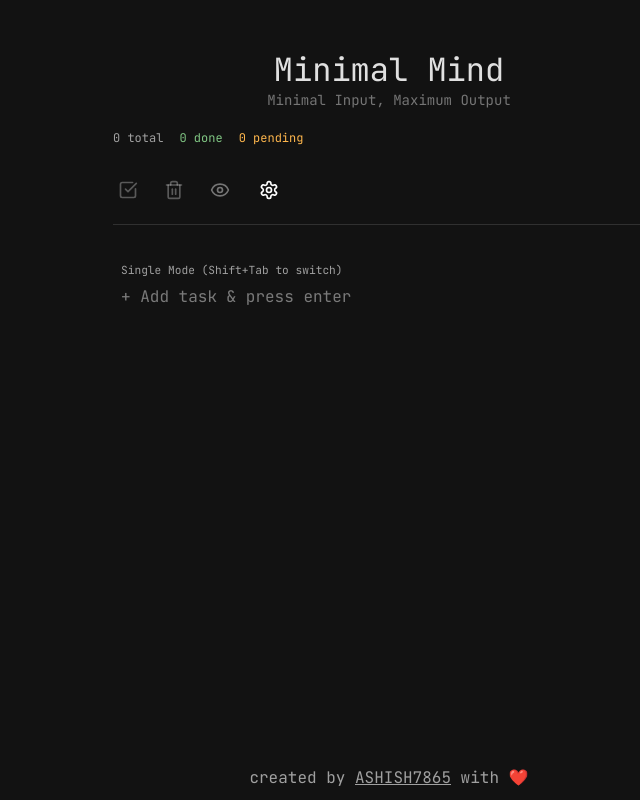
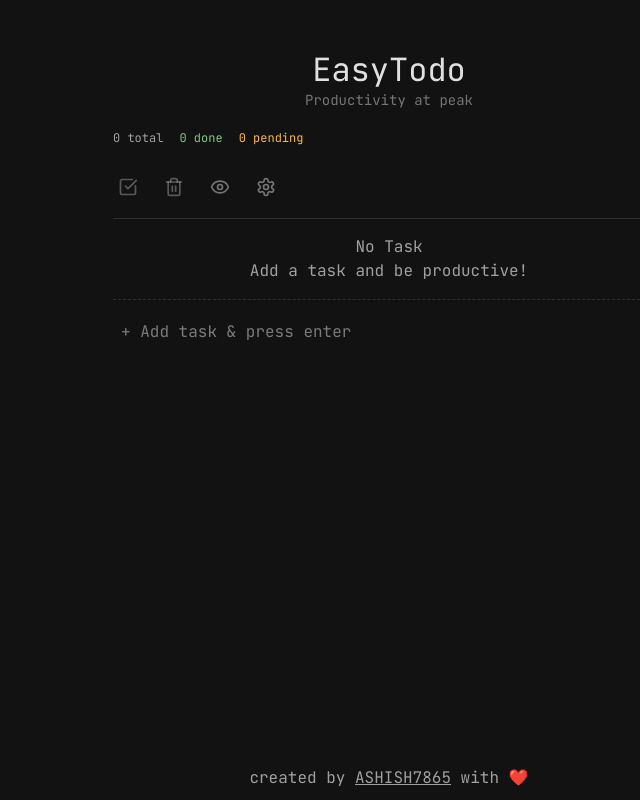
Before and after one commit to ASHISH7865/minimal-mind, a React (Vite) app: page / in a window 1280 px wide. Shown: the whole page, without its empty margins (251-891 px from the left). Built offline with nearby package versions, Linux system fonts and the light colour scheme.

Commit message:
added priority and tags feature

```diff
--- a/src/components/screen/MainScreen/ActionButtons.tsx
+++ b/src/components/screen/MainScreen/ActionButtons.tsx
@@ -14,7 +14,7 @@ interface ActionButtonsProps {
 
 }
 
-const ActionButtons: React.FC<ActionButtonsProps> = ({ clearCompleted, clearAll, hasCompletedTodos, hasTodos, toggleZenMode, isZenMode , handleSettingsOpen}) => (
+const ActionButtons: React.FC<ActionButtonsProps> = ({ clearCompleted, clearAll, hasCompletedTodos, hasTodos, toggleZenMode, isZenMode, handleSettingsOpen }) => (
     <Box
         component={motion.div}
         initial={{ opacity: 0, x: -20 }}
@@ -65,6 +65,8 @@ const ActionButtons: React.FC<ActionButtonsProps> = ({ clearCompleted, clearAll,
         </Tooltip>
         <Tooltip title="Settings">
             <IconButton
+                color="secondary"
+                size="small"
                 onClick={handleSettingsOpen}
             >
                 <SettingsIcon size={20} />
--- a/src/components/screen/MainScreen/Header.tsx
+++ b/src/components/screen/MainScreen/Header.tsx
@@ -12,7 +12,7 @@ const Header: React.FC = () => (
             transition={{ delay: 0.2, duration: 0.5 }}
         >
             <Typography variant="h4" component="h1">
-                Minimal Mind
+                EasyTodo
             </Typography>
         </Box>
         <Box
@@ -21,7 +21,7 @@ const Header: React.FC = () => (
             animate={{ opacity: 1, y: 0 }}
             transition={{ delay: 0.4, duration: 0.5 }}
         >
-            <Typography variant="body2" component="p" color="secondary">Minimal Input, Maximum Output</Typography>
+            <Typography variant="body2" component="p" color="secondary">Productivity at peak</Typography>
         </Box>
     </Box>
 );
--- a/src/components/screen/MainScreen/MainScreen.tsx
+++ b/src/components/screen/MainScreen/MainScreen.tsx
@@ -3,32 +3,32 @@ import { Box, Divider } from '@mui/material';
 import { motion } from 'framer-motion';
 import { useDispatch, useSelector } from 'react-redux';
 import { RootState } from '../../../redux/store';
-import { addTodo, addBulkTodo, clearCompleted, clearAll, toggleZenMode } from '../../../redux/todoSlice';
+import { addTodo, clearCompleted, clearAll, toggleZenMode, Todo } from '../../../redux/todoSlice';
 import Header from './Header';
 import Statistics from './Statistics';
 import ActionButtons from './ActionButtons';
 import TaskList from './TaskList';
 import TodoInput from './TodoInput';
 import SettingsDrawer from '../../ui/SettingModal';
+import TaskPriorityDrawer from '../../ui/TaskPriorityDrawer'; // Import the new drawer
 import { toggleSettingsModal } from '../../../redux/SettingSlice';
-
 
 const MainScreen: React.FC = () => {
     const dispatch = useDispatch();
     const todos = useSelector((state: RootState) => state.todos.todos);
     const isZenMode = useSelector((state: RootState) => state.todos.isZenMode);
-    const [newTodo, setNewTodo] = useState('');
+    const [newTodo, setNewTodo] = useState<Todo | null>(null);
     const [initialLoad, setInitialLoad] = useState(true);
-    const [isBulkMode, setIsBulkMode] = useState(false);
-    const [bulkTodos, setBulkTodos] = useState('');
+    const [drawerOpen, setDrawerOpen] = useState(false);
+    const [currentEditTask , setCurrentEditTask] = useState<Todo | null>(null);
 
     useEffect(() => {
-        // Load todos from local storage on initial load
         const storedTodos = localStorage.getItem('todos');
         if (storedTodos) {
-            const parsedTodos = JSON.parse(storedTodos);
-            // eslint-disable-next-line @typescript-eslint/no-explicit-any
-            parsedTodos.forEach((todo: any) => dispatch(addTodo(todo.title))); // Adjust as needed
+            const parsedTodos: Todo[] = JSON.parse(storedTodos);
+            parsedTodos.forEach(todo => {
+                dispatch(addTodo(todo));
+            });
         }
         setInitialLoad(false);
     }, [dispatch]);
@@ -52,19 +52,22 @@ const MainScreen: React.FC = () => {
     }, [todos]);
 
     const handleAddTodo = () => {
-        if (isBulkMode) {
-            const titles = bulkTodos.split('\n').filter(title => title.trim() !== '');
-            dispatch(addBulkTodo(titles));
-            setBulkTodos('');
-        } else {
+
+        if (newTodo) {
             dispatch(addTodo(newTodo));
-            setNewTodo('');
         }
+        setNewTodo(null); // This line resets the newTodo state
     };
 
     const hasCompletedTodos = todos.some(todo => todo.status === 'COMPLETED');
     const completedCount = todos.filter(todo => todo.status === 'COMPLETED').length;
     const pendingCount = todos.length - completedCount;
+
+    const handleEditTask = (id: string) => {
+       const currentTask = todos.find((todo) => todo.id === id);
+       if(currentTask) setCurrentEditTask(currentTask);
+        setDrawerOpen(true);
+    };
 
     return (
         <Box
@@ -92,18 +95,19 @@ const MainScreen: React.FC = () => {
                 handleSettingsOpen={() => dispatch(toggleSettingsModal())}
             />
             <Divider sx={{ width: '100%', mt: 2 }} />
-            <TaskList todos={todos} initialLoad={initialLoad} />
+            <TaskList todos={todos} initialLoad={initialLoad} onEditTask={handleEditTask} />
             {!isZenMode && <TodoInput
-                isBulkMode={isBulkMode}
-                bulkTodos={bulkTodos}
                 newTodo={newTodo}
-                setBulkTodos={setBulkTodos}
                 setNewTodo={setNewTodo}
                 handleAddTodo={handleAddTodo}
-                setIsBulkMode={setIsBulkMode}
             />}
-            {/* All Modals */}
             <SettingsDrawer />
+            <TaskPriorityDrawer
+                open={drawerOpen}
+                onClose={() => setDrawerOpen(false)}
+                task={currentEditTask}
+
+            />
         </Box>
     );
 };
--- a/src/components/screen/MainScreen/TaskList.tsx
+++ b/src/components/screen/MainScreen/TaskList.tsx
@@ -1,16 +1,18 @@
 import React from "react";
-import { Box } from "@mui/material";
+import { Box, Typography } from "@mui/material";
 import { motion } from "framer-motion";
 import TaskCard from "../../ui/TaskCard";
+import { Todo } from "../../../redux/todoSlice";
 
 interface TaskListProps {
-    todos: { id: string, title: string, status: string }[];
+    todos: Todo[];
     initialLoad: boolean;
+    onEditTask: (id: string) => void;
 }
 
-const TaskList: React.FC<TaskListProps> = ({ todos, initialLoad }) => (
+const TaskList: React.FC<TaskListProps> = ({ todos, initialLoad, onEditTask }) => (
     <Box sx={{ my: 2, alignSelf: "flex-start", width: "100%", display: "flex", flexDirection: "column", gap: 2 }}>
-        {todos.map((todo, index) => (
+        {todos?.map((todo, index) => (
                 <Box
                     component={motion.div}
                     key={todo.id}
@@ -18,9 +20,18 @@ const TaskList: React.FC<TaskListProps> = ({ todos, initialLoad }) => (
                     animate={{ opacity: 1, y: 0 }}
                     transition={{ delay: initialLoad ? 1 + index * 0.1 : 0, duration: 0.3 }}
                 >
-                    <TaskCard id={todo.id} title={todo.title} status={todo.status as "COMPLETED" | "NOT_COMPLETED"} />
+                    <TaskCard
+                       task={todo}
+                        onEditTask={onEditTask}
+                    />
                 </Box>
             ))}
+            {todos.length === 0 &&
+            <Box sx={{display:"flex" , flexDirection : "column" , alignItems : "center"}}>
+                 <Typography color="textSecondary">No Task</Typography>
+            <Typography color="textSecondary">Add a task and be productive!</Typography>
+            </Box>
+            }
     </Box>
 );
 
--- a/src/components/screen/MainScreen/TodoInput.tsx
+++ b/src/components/screen/MainScreen/TodoInput.tsx
@@ -1,20 +1,18 @@
 // src/components/ui/TodoInput.tsx
 import React from "react";
-import { Box, TextField, Typography } from "@mui/material";
+import { Box, Divider, TextField} from "@mui/material";
 import { motion } from "framer-motion";
+import { Todo } from "../../../redux/todoSlice";
+import { nanoid } from "nanoid";
 
 interface TodoInputProps {
-    isBulkMode: boolean;
-    bulkTodos: string;
-    newTodo: string;
-    setBulkTodos: (value: string) => void;
-    setNewTodo: (value: string) => void;
+    newTodo: Todo | null;
+    setNewTodo: (value: Todo | null) => void; // Updated type to allow null
     handleAddTodo: () => void;
-    setIsBulkMode: (value: boolean) => void;
 }
 
 const TodoInput: React.FC<TodoInputProps> = ({
-    isBulkMode, bulkTodos, newTodo, setBulkTodos, setNewTodo, handleAddTodo, setIsBulkMode
+     newTodo, setNewTodo, handleAddTodo
 }) => (
     <Box
         component={motion.div}
@@ -26,35 +24,24 @@ const TodoInput: React.FC<TodoInputProps> = ({
             width: '100%',
         }}
     >
-        <Box sx={{ position: 'relative', mb: 2, mx: 1, width: '100%' }}>
-            <Typography
-                variant="caption"
-                sx={{
-                    position: '',
-                    right: 0,
-                    bottom: -20,
-                    color: 'text.secondary',
-                    fontSize: '0.7rem',
-                }}
-            >
-                {isBulkMode ? 'Bulk Mode' : 'Single Mode'} (Shift+Tab to switch)
-            </Typography>
+        <Divider sx={{ borderStyle: 'dashed' }} />
+        <Box sx={{ position: 'relative', my: 2, mx: 1, width: '100%' }}>
+
+            <Box sx={{ display: "flex", alignItems: "flex-start" }}>
                 <TextField
                     fullWidth
-                multiline={isBulkMode}
-                rows={isBulkMode ? 4 : 1}
-                value={isBulkMode ? bulkTodos : newTodo}
-                onChange={(e) => isBulkMode ? setBulkTodos(e.target.value) : setNewTodo(e.target.value)}
+                    value={newTodo?.title || ''}
+                    onChange={(e) => setNewTodo({ id: nanoid(), title: e.target.value, status: "NOT_COMPLETED", priority: "LOW", tags: [] })} // Update the title only
                     onKeyDown={(e) => {
                         if (e.key === 'Enter' && !e.shiftKey) {
                             e.preventDefault();
                             handleAddTodo();
-                    } else if (e.key === 'Tab' && e.shiftKey) {
+                            setNewTodo(null as Todo | null);
+                        } else if (e.key === 'Tab') {
                             e.preventDefault();
-                        setIsBulkMode(!isBulkMode);
                         }
                     }}
-                placeholder={isBulkMode ? "Enter multiple tasks, one per line" : "+ Add task & press enter"}
+                    placeholder={"+ Add task & press enter"}
                     variant="standard"
                     InputProps={{
                         disableUnderline: true,
@@ -62,6 +49,7 @@ const TodoInput: React.FC<TodoInputProps> = ({
                 />
             </Box>
         </Box>
+    </Box>
 );
 
 export default TodoInput;
--- /dev/null
+++ b/src/components/ui/TaskPriorityDrawer.tsx
@@ -0,0 +1,123 @@
+import React, { useState, KeyboardEvent, useEffect } from 'react';
+import { Box, Drawer, Typography, useTheme, Chip, InputBase, IconButton } from '@mui/material';
+import { Priority, Todo } from '../../redux/todoSlice';
+import { Plus } from 'lucide-react';
+import { useDispatch } from 'react-redux';
+import { updateTodoPriority, addTagToTodo, removeTagFromTodo } from '../../redux/todoSlice';
+import { priorityColors } from './TaskCard';
+
+interface TaskPriorityDrawerProps {
+    open: boolean;
+    onClose: () => void;
+    task: Todo;
+}
+
+const TaskPriorityDrawer: React.FC<TaskPriorityDrawerProps> = ({ open, onClose, task }) => {
+    const theme = useTheme();
+    const dispatch = useDispatch();
+    const [selectedPriority, setSelectedPriority] = useState<Priority>(task?.priority);
+    const [newTag, setNewTag] = useState('');
+    const [localTags, setLocalTags] = useState<string[]>([]);
+
+    useEffect(() => {
+        if (task) {
+            setSelectedPriority(task.priority);
+            setLocalTags(task.tags);
+        }
+    }, [task]);
+
+    const handlePriorityClick = (priority: Priority) => {
+        setSelectedPriority(priority);
+        dispatch(updateTodoPriority({ id: task.id, priority }));
+    };
+
+    const handleAddTag = () => {
+        if (newTag && !localTags.includes(newTag)) {
+            dispatch(addTagToTodo({ id: task.id, tag: newTag }));
+            setLocalTags([...localTags, newTag]);
+            setNewTag('');
+        }
+    };
+
+    const handleRemoveTag = (tagToRemove: string) => {
+        dispatch(removeTagFromTodo({ id: task.id, tag: tagToRemove }));
+        setLocalTags(localTags.filter(tag => tag !== tagToRemove));
+    };
+
+    const handleKeyPress = (event: KeyboardEvent<HTMLInputElement>) => {
+        if (event.key === 'Enter') {
+            handleAddTag();
+        }
+    };
+
+    const PriorityChip = ({ priority }: { priority: Priority }) => (
+        <Chip
+            label={priority.charAt(0) + priority.slice(1).toLowerCase()}
+            onClick={() => handlePriorityClick(priority)}
+            variant={selectedPriority === priority ? "filled" : "outlined"}
+            sx={{
+                color: selectedPriority === priority ? 'white' : priorityColors[priority],
+                backgroundColor: selectedPriority === priority ? priorityColors[priority] : 'transparent',
+                borderColor: priorityColors[priority],
+                '&:hover': {
+                    backgroundColor: `${priorityColors[priority]} !important` ,
+                },
+            }}
+        />
+    );
+
+    if (!task) return null;
+
+    return (
+        <Drawer anchor="bottom" open={open} onClose={onClose}>
+            <Box sx={{ padding: 2, width: '100%', display: 'flex', flexDirection: 'column', gap: 4, background: theme.palette.background.paper }}>
+                <Box sx={{ display: 'flex', gap:2, alignItems: 'center' }}>
+                    <Typography>{task?.title}</Typography>
+                    <Chip sx={{ fontSize: { xs: 10, md: 12 } }} size="small" variant={task?.status === "COMPLETED" ? "filled" : "outlined"} label={task?.status === "COMPLETED" ? "Completed" : "Not Completed"} />
+                </Box>
+                <Box>
+                    <Typography sx={{ fontSize: { xs: 12, md: 14 }, color: 'text.secondary', mb: 2 }}>Priority</Typography>
+                    <Box sx={{ display: 'flex', gap: 2 }}>
+                        <PriorityChip priority="HIGH" />
+                        <PriorityChip priority="MEDIUM" />
+                        <PriorityChip priority="LOW" />
+                    </Box>
+                </Box>
+                <Box>
+                    <Typography sx={{ fontSize: { xs: 12, md: 14 }, color: 'text.secondary', mb: 2 }}>Tags</Typography>
+                    <Box sx={{ display: 'flex', flexWrap: 'wrap', gap: 1, alignItems: 'center' }}>
+                        {localTags.map((tag, index) => (
+                            <Chip
+                                key={index}
+                                label={tag}
+                                onDelete={() => handleRemoveTag(tag)}
+                                color="primary"
+                                variant="outlined"
+                            />
+                        ))}
+                        <Box sx={{ display: 'flex', alignItems: 'center', flexGrow: 1, minWidth: 100 }}>
+                            <InputBase
+                                value={newTag}
+                                onChange={(e) => setNewTag(e.target.value)}
+                                onKeyPress={handleKeyPress}
+                                placeholder={"Add tags"}
+                                sx={{
+                                    flexGrow: 1,
+                                    fontSize: '0.8125rem',
+                                    '& input': {
+                                        padding: '5px 8px',
+                                    },
+                                }}
+                            />
+                            <IconButton onClick={handleAddTag} color="primary" size="small">
+                                <Plus size={16} />
+                            </IconButton>
+                        </Box>
+                    </Box>
+                </Box>
+            </Box>
+        </Drawer>
+    );
+};
+
+export default TaskPriorityDrawer;
--- a/src/redux/todoSlice.ts
+++ b/src/redux/todoSlice.ts
@@ -1,57 +1,93 @@
-import { createSlice, PayloadAction } from '@reduxjs/toolkit';
-import { nanoid } from 'nanoid';
+import { createSlice, PayloadAction } from "@reduxjs/toolkit";
+import { nanoid } from "nanoid";
 
+export type Priority = "HIGH" | "MEDIUM" | "LOW";
 export interface Todo {
   id: string;
   title: string;
-    status: 'COMPLETED' | 'NOT_COMPLETED';
+  status: "COMPLETED" | "NOT_COMPLETED";
+  priority: Priority;
+  tags: string[];
 }
 
 interface TodoState {
   todos: Todo[];
-    isZenMode: boolean; // Add Zen mode state
+  isZenMode: boolean;
 }
 
 const initialState: TodoState = {
   todos: [],
-    isZenMode: false, // Initialize Zen mode state
+  isZenMode: false,
 };
 
 const todoSlice = createSlice({
-    name: 'todos',
+  name: "todos",
   initialState,
   reducers: {
-        addTodo: (state, action: PayloadAction<string>) => {
-            state.todos.push({ id: nanoid(), title: action.payload, status: 'NOT_COMPLETED' });
+    addTodo: (state, action: PayloadAction<Omit<Todo, "id">>) => {
+      state.todos.push({
+        id: nanoid(),
+        ...action.payload,
+      });
     },
-        addBulkTodo: (state, action: PayloadAction<string[]>) => {
-            action.payload.forEach(title => {
-                state.todos.push({ id: nanoid(), title, status: 'NOT_COMPLETED' });
+    addBulkTodo: (state, action: PayloadAction<Omit<Todo, "id">[]>) => {
+      action.payload.forEach((todo) => {
+        state.todos.push({ id: nanoid(), ...todo });
       });
     },
     toggleTodo: (state, action: PayloadAction<string>) => {
-            const todo = state.todos.find(todo => todo.id === action.payload);
+      const todo = state.todos.find((todo) => todo.id === action.payload);
       if (todo) {
-                todo.status = todo.status === 'COMPLETED' ? 'NOT_COMPLETED' : 'COMPLETED';
+        todo.status = todo.status === "COMPLETED" ? "NOT_COMPLETED" : "COMPLETED";
       }
     },
     editTodo: (state, action: PayloadAction<{ id: string; newTitle: string }>) => {
-            const todo = state.todos.find(todo => todo.id === action.payload.id);
+      const todo = state.todos.find((todo) => todo.id === action.payload.id);
       if (todo) {
         todo.title = action.payload.newTitle;
       }
     },
+    updateTodoPriority: (state, action: PayloadAction<{ id: string; priority: Priority }>) => {
+      const todo = state.todos.find((todo) => todo.id === action.payload.id);
+      if (todo) {
+        todo.priority = action.payload.priority;
+      }
+    },
+    addTagToTodo: (state, action: PayloadAction<{ id: string; tag: string }>) => {
+      const todo = state.todos.find((todo) => todo.id === action.payload.id);
+      if (todo && !todo.tags.includes(action.payload.tag)) {
+        todo.tags.push(action.payload.tag);
+      }
+    },
+    removeTagFromTodo: (state, action: PayloadAction<{ id: string; tag: string }>) => {
+      const todo = state.todos.find((todo) => todo.id === action.payload.id);
+      if (todo) {
+        todo.tags = todo.tags.filter((tag) => tag !== action.payload.tag);
+      }
+    },
     clearCompleted: (state) => {
-            state.todos = state.todos.filter(todo => todo.status !== 'COMPLETED');
+      state.todos = state.todos.filter((todo) => todo.status !== "COMPLETED");
     },
     clearAll: (state) => {
       state.todos = [];
     },
-        toggleZenMode: (state) => { // Add toggleZenMode action
+    toggleZenMode: (state) => {
       state.isZenMode = !state.isZenMode;
     },
   },
 });
 
-export const { addTodo, addBulkTodo, toggleTodo, editTodo, clearCompleted, clearAll, toggleZenMode } = todoSlice.actions;
+export const {
+  addTodo,
+  addBulkTodo,
+  toggleTodo,
+  editTodo,
+  updateTodoPriority,
+  addTagToTodo,
+  removeTagFromTodo,
+  clearCompleted,
+  clearAll,
+  toggleZenMode,
+} = todoSlice.actions;
+
 export default todoSlice.reducer;
```
Also changed, not shown: src/components/ui/TaskCard.tsx (+48 -17 lines). Lines whose indentation alone changed are shown as unchanged.
